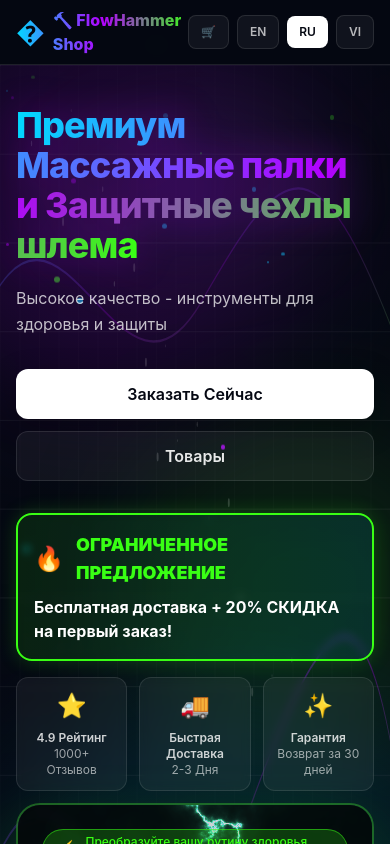
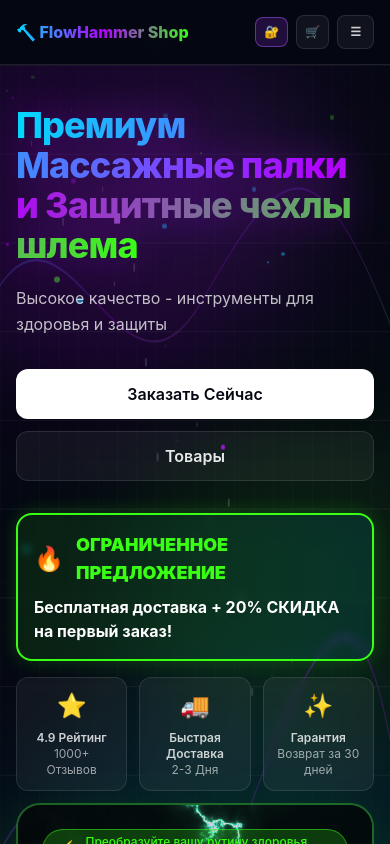
Before and after one commit to vanya6537/shop-tg-victor, a React (Vite) app: page / in a window 390 px wide. Shown: the top 844 px of the page. Built offline with nearby package versions, Linux system fonts and the light colour scheme.

Commit message:
feat: implement mobile menu functionality and improve header accessibility

```diff
--- a/src/components/Header.tsx
+++ b/src/components/Header.tsx
@@ -1,5 +1,6 @@
 import { motion } from 'framer-motion';
 import { useTranslation } from 'react-i18next';
+import { useEffect, useRef, useState } from 'react';
 
 interface NavProps {
   onLanguageChange: (lang: string) => void;
@@ -9,6 +10,34 @@ interface NavProps {
 
 export const Header = ({ onLanguageChange, cartCount, onOpenCart }: NavProps) => {
   const { t, i18n } = useTranslation();
+  const [mobileMenuOpen, setMobileMenuOpen] = useState(false);
+  const mobileMenuRef = useRef<HTMLDivElement | null>(null);
+
+  useEffect(() => {
+    if (!mobileMenuOpen) return;
+
+    const onPointerDown = (e: MouseEvent | TouchEvent) => {
+      const target = e.target as Node | null;
+      if (!target) return;
+      if (!mobileMenuRef.current?.contains(target)) {
+        setMobileMenuOpen(false);
+      }
+    };
+
+    const onKeyDown = (e: KeyboardEvent) => {
+      if (e.key === 'Escape') setMobileMenuOpen(false);
+    };
+
+    document.addEventListener('mousedown', onPointerDown);
+    document.addEventListener('touchstart', onPointerDown, { passive: true });
+    document.addEventListener('keydown', onKeyDown);
+
+    return () => {
+      document.removeEventListener('mousedown', onPointerDown);
+      document.removeEventListener('touchstart', onPointerDown);
+      document.removeEventListener('keydown', onKeyDown);
+    };
+  }, [mobileMenuOpen]);
 
   return (
     <motion.header
@@ -21,10 +50,11 @@ export const Header = ({ onLanguageChange, cartCount, onOpenCart }: NavProps) =>
         <div className="flex justify-between items-center h-16">
           <motion.div
             whileHover={{ scale: 1.05, textShadow: '0 0 20px rgba(179, 0, 255, 0.8)' }}
-            className="font-extrabold bg-gradient-to-r from-neon-blue via-neon-purple to-neon-green bg-clip-text text-transparent cursor-pointer flex items-center gap-2"
+            className="font-extrabold bg-gradient-to-r from-neon-blue via-neon-purple to-neon-green bg-clip-text text-transparent cursor-pointer flex items-center min-w-0"
           >
-            <span style={{ fontSize: '1.8rem', display: 'inline-block' }}>�</span>
+            <span className="truncate whitespace-nowrap">
               {t('brand.name')}
+            </span>
           </motion.div>
 
           <nav className="hidden md:flex gap-8">
@@ -44,22 +74,24 @@ export const Header = ({ onLanguageChange, cartCount, onOpenCart }: NavProps) =>
             ))}
           </nav>
 
-          <div className="flex gap-2 items-center">
+          <div ref={mobileMenuRef} className="relative flex gap-2 items-center">
             <motion.button
               whileHover={{ scale: 1.08 }}
               whileTap={{ scale: 0.95 }}
               onClick={() => window.location.href = '/#admin'}
-              className="hidden sm:flex px-3 py-2 rounded-lg text-xs font-semibold transition-all duration-200 bg-purple-600/20 text-purple-300 border border-purple-500/50 hover:bg-purple-600/40 hover:text-purple-200 items-center gap-1"
+              className="flex px-2 sm:px-3 py-2 rounded-lg text-xs font-semibold transition-all duration-200 bg-purple-600/20 text-purple-300 border border-purple-500/50 hover:bg-purple-600/40 hover:text-purple-200 items-center gap-1"
               title="Admin Panel (requires login)"
+              aria-label="Admin Panel"
             >
-              🔐 Admin
+              <span className="leading-none">🔐</span>
+              <span className="hidden sm:inline">Admin</span>
             </motion.button>
 
             <motion.button
               whileHover={{ scale: 1.08 }}
               whileTap={{ scale: 0.95 }}
               onClick={onOpenCart}
-              className="relative px-3 py-2 rounded-lg text-xs font-semibold transition-all duration-200 bg-white/5 text-white/80 border border-white/10 hover:bg-white/10 hover:text-white"
+              className="relative px-2 sm:px-3 py-2 rounded-lg text-xs font-semibold transition-all duration-200 bg-white/5 text-white/80 border border-white/10 hover:bg-white/10 hover:text-white"
               aria-label={t('cart.open')}
             >
               🛒
@@ -70,6 +102,7 @@ export const Header = ({ onLanguageChange, cartCount, onOpenCart }: NavProps) =>
               )}
             </motion.button>
 
+            <div className="hidden md:flex gap-2 items-center">
               {['en', 'ru', 'vi'].map((lang) => (
                 <motion.button
                   key={lang}
@@ -78,6 +111,55 @@ export const Header = ({ onLanguageChange, cartCount, onOpenCart }: NavProps) =>
                   onClick={() => {
                     i18n.changeLanguage(lang);
                     onLanguageChange(lang);
+                  }}
+                  className={`px-2 sm:px-3 py-2 rounded-lg text-xs font-semibold transition-all duration-200 ${
+                    i18n.language === lang
+                      ? 'bg-white text-neon-darker'
+                      : 'bg-white/5 text-white/70 border border-white/10 hover:bg-white/10 hover:text-white'
+                  }`}
+                >
+                  {lang.toUpperCase()}
+                </motion.button>
+              ))}
+            </div>
+
+            <motion.button
+              whileHover={{ scale: 1.08 }}
+              whileTap={{ scale: 0.95 }}
+              onClick={() => setMobileMenuOpen((v) => !v)}
+              className="md:hidden px-3 py-2 rounded-lg text-xs font-semibold transition-all duration-200 bg-white/5 text-white/80 border border-white/10 hover:bg-white/10 hover:text-white"
+              aria-label={mobileMenuOpen ? 'Close menu' : 'Open menu'}
+              aria-expanded={mobileMenuOpen}
+            >
+              {mobileMenuOpen ? '✕' : '☰'}
+            </motion.button>
+
+            {mobileMenuOpen && (
+              <div className="md:hidden absolute right-0 top-full mt-2 w-[min(20rem,calc(100vw-2rem))] rounded-xl border border-white/10 bg-neon-darker/95 backdrop-blur shadow-xl p-2">
+                <div className="flex flex-col">
+                  {['home', 'products', 'about', 'contact'].map((item) => (
+                    <motion.a
+                      key={item}
+                      href={`#${item === 'products' ? 'products' : item === 'contact' ? 'booking' : item}`}
+                      whileTap={{ scale: 0.98 }}
+                      onClick={() => setMobileMenuOpen(false)}
+                      className="px-3 py-2 rounded-lg text-white/80 hover:text-white hover:bg-white/5 transition"
+                    >
+                      {t(`nav.${item}`)}
+                    </motion.a>
+                  ))}
+
+                  <div className="h-px bg-white/10 my-2" />
+
+                  <div className="grid grid-cols-3 gap-2">
+                    {['en', 'ru', 'vi'].map((lang) => (
+                      <motion.button
+                        key={lang}
+                        whileTap={{ scale: 0.98 }}
+                        onClick={() => {
+                          i18n.changeLanguage(lang);
+                          onLanguageChange(lang);
+                          setMobileMenuOpen(false);
                         }}
                         className={`px-3 py-2 rounded-lg text-xs font-semibold transition-all duration-200 ${
                           i18n.language === lang
@@ -91,6 +173,10 @@ export const Header = ({ onLanguageChange, cartCount, onOpenCart }: NavProps) =>
                   </div>
                 </div>
               </div>
+            )}
+          </div>
+        </div>
+      </div>
     </motion.header>
   );
 };
```
Lines whose indentation alone changed are shown as unchanged.
